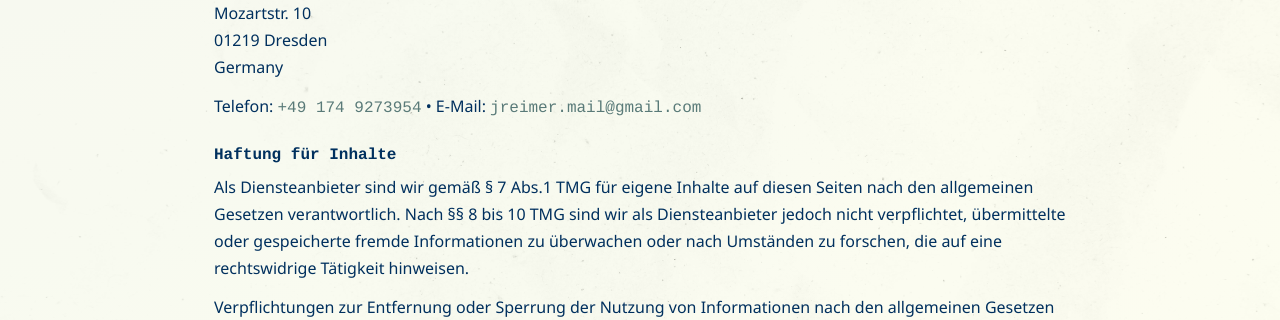
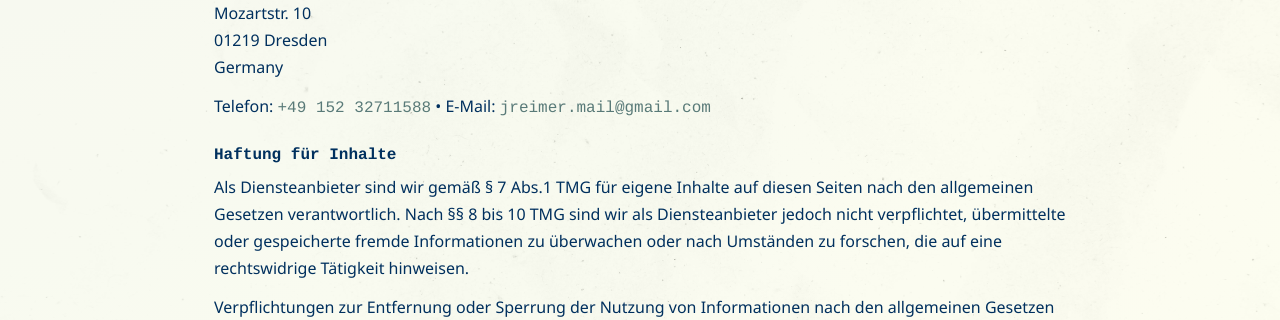
Before and after one commit to JohannesReimer/johannesreimer.github.io, a Jekyll site: the page built from disclaimer.md, in a window 1280 px wide and 900 px high. Shown: the part 249-569 px from the top of the window. Built offline with Jekyll 4.4.1, drawn with Linux system fonts in a browser that asks for light colours; nearby versions of some CDN libraries; a style sheet for code colours, icons or effects is not loaded.

Commit message:
Corrected typo in imprint + privacy statements

```diff
--- a/_includes/content/imprint_de.md
+++ b/_includes/content/imprint_de.md
@@ -5,7 +5,7 @@ Mozartstr. 10\
 01219 Dresden\
 Germany
 
-Telefon: [+49 174 9273954](tel:+491749273954) • E-Mail: [jreimer.mail@gmail.com](mailto:jreimer.mail@gmail.com)
+Telefon: [+49 152 32711588](tel:+4915232711588) • E-Mail: [jreimer.mail@gmail.com](mailto:jreimer.mail@gmail.com)
 
 ### Haftung für Inhalte
 
```
Also changed, not shown: _includes/content/privacy_de.md (+1 -1 lines).
